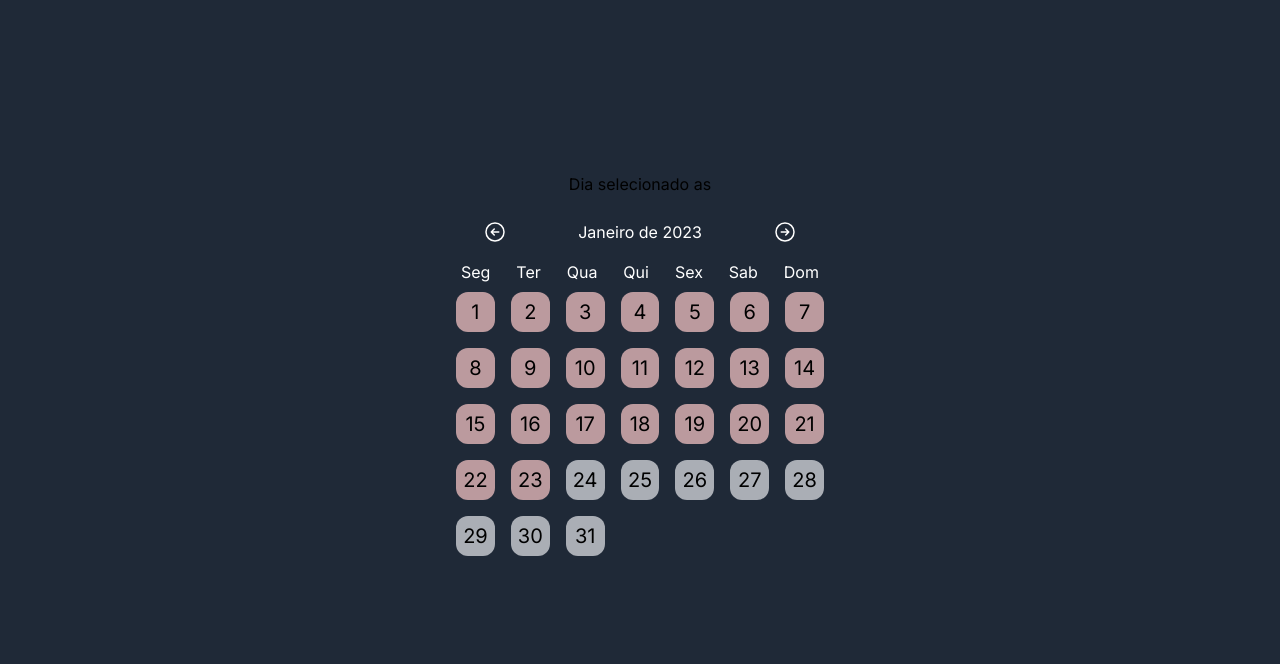
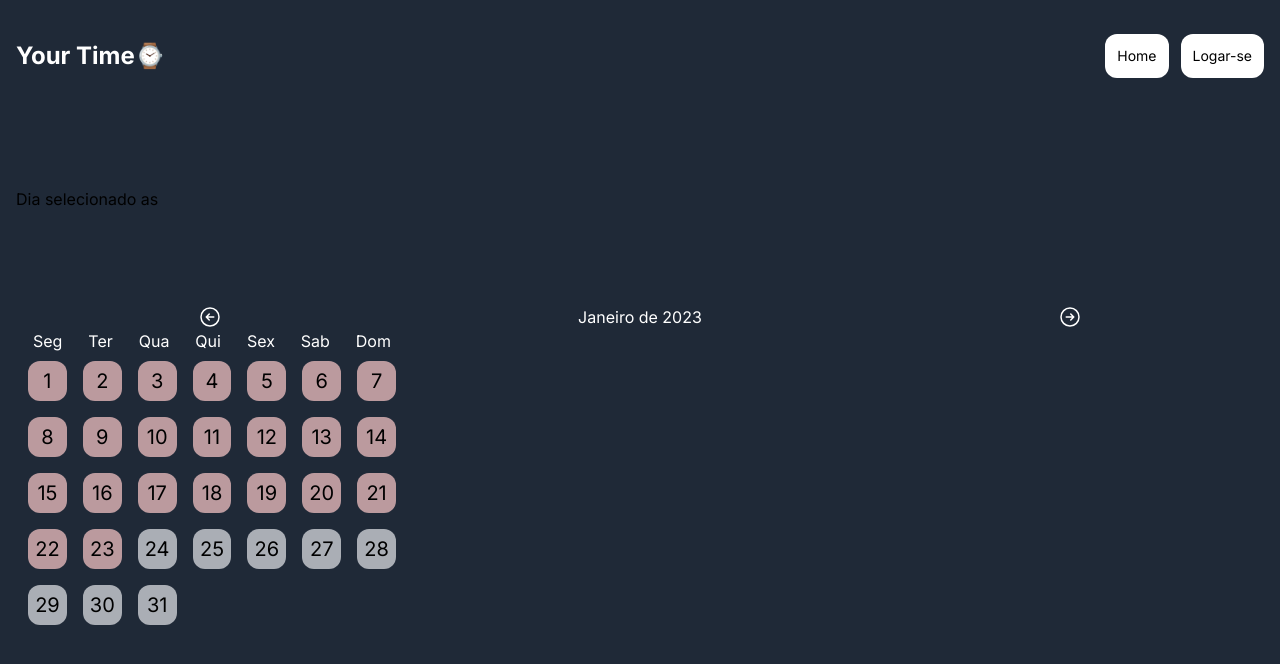
Before and after one commit to alissonpeixer/your-time, a Next.js app: page /schedule in a window 1280 px wide. Shown: the top 664 px of the page. Built offline with nearby package versions, Linux system fonts and the light colour scheme.

Commit message:
feat: created navbar and routes

```diff
--- a/src/components/atoms/Calendar/index.tsx
+++ b/src/components/atoms/Calendar/index.tsx
@@ -72,11 +72,11 @@ const Calendar = ({ setDaySelect, daySelect }: Props) => {
   let startDay = new Date(currentYear, currentMonth, 1).getDay();
 
   return (
-    <div >
+    <div className="p-1">
 
 
 
-      <div className="flex justify-around text-white my-4">
+      <div className="flex justify-around text-white">
 
         <button onClick={prevMonth}>
           <svg xmlns="http://www.w3.org/2000/svg" fill="none" viewBox="0 0 24 24" strokeWidth={1.5} stroke="currentColor" className="w-6 h-6">
--- /dev/null
+++ b/src/components/atoms/NavBar/index.tsx
@@ -0,0 +1,43 @@
+import { useRouter } from "next/router"
+import Link from "next/link";
+
+export const NavBar = () => {
+
+  const router = useRouter()
+
+  console.log(router.pathname)
+  const routers = [
+    {
+      title: 'Home',
+      url: '/'
+    },
+    {
+      title: 'Calendário',
+      url: '/schedule'
+    },
+    {
+      title: 'Logar-se',
+      url: '/signin'
+    }
+  ]
+
+  return (
+    <nav className="h-20 flex items-center justify-between">
+
+        <h1 className='font-bold text-1xl text-white xl:text-2xl'>Your Time⌚</h1>
+
+      <ul className="flex gap-3 ">
+        {
+          routers?.map((path,id) => (
+            router.pathname !== path.url &&
+            <Link key={id} href={path.url} className='bg-white p-3 rounded-xl text-sm'>
+              {path.title}
+            </Link>
+
+          ))
+        }
+
+      </ul>
+    </nav>
+  )
+}
--- a/src/components/molecules/Container/index.tsx
+++ b/src/components/molecules/Container/index.tsx
@@ -1,3 +1,4 @@
+import { NavBar } from '@/components/atoms/NavBar'
 import { Inter } from '@next/font/google'
 import Head from 'next/head'
 import { ReactNode } from 'react'
@@ -25,15 +26,16 @@ export const Container : React.FC<Props>  = (props : Props) => {
             min-h-screen ${inter.variable}
             font-display
             flex flex-col
-            items-center
+
             p-4
-            justify-center
+            justify-between
             gap-2
             container
             mx-auto
             `
             }
         >
+            <NavBar />
             {props.children}
         </main>
         </>
--- a/src/pages/index.tsx
+++ b/src/pages/index.tsx
@@ -11,7 +11,8 @@ export default function Home()  {
   return (
     <>
       <Container title='Your Time'>
-          <div className='flex flex-col items-center gap-6 border p-4 rounded-xl'>
+
+          <div className='flex flex-col items-center justify-center gap-6 border p-4 rounded-xl h-[70vh]'>
             <div className='text-white'>
               <h3 className='text-2xl'>Bem-Vindo ao</h3>
               <h1 className='font-bold text-4xl'>Your Time⌚</h1>
@@ -23,7 +24,7 @@ export default function Home()  {
               You Time da muito mais praticidade ao seu dia-a-dia!
             </p>
           </div>
-          <button onClick={() => router.push('/schedule')}>CALENDARIO</button>
+
       </Container>
     </>
   )
```
